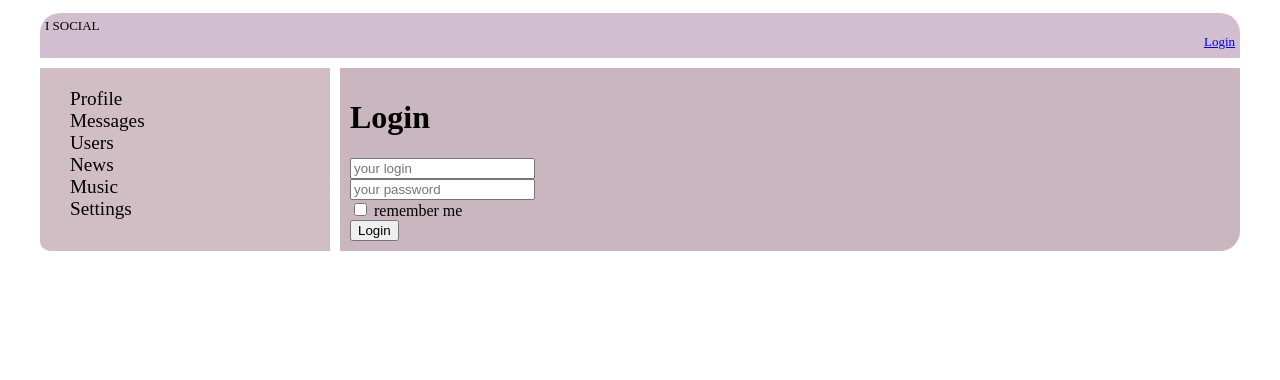
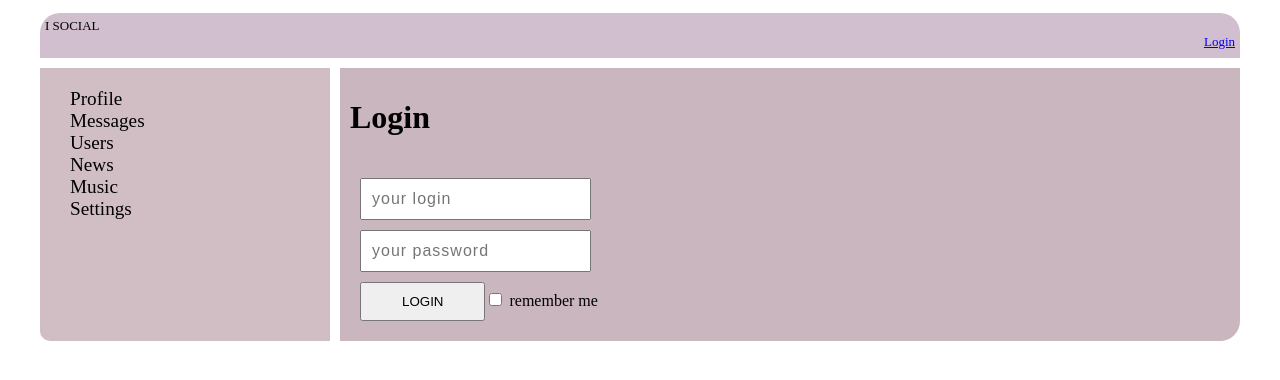
Before and after one commit to AirMous3/social, a React (Create React App) app: page /login in a window 1280 px wide. Shown: the top 380 px of the page. Built offline with nearby package versions, Linux system fonts and the light colour scheme; no server answers.

Commit message:
some styles for login and validation

```diff
--- a/src/components/Forms/AddPostOrMessageForm.tsx
+++ b/src/components/Forms/AddPostOrMessageForm.tsx
@@ -1,6 +1,5 @@
 import React from 'react'
 import { SubmitHandler, useForm } from 'react-hook-form'
-
 
 type FormType = {
     message: string
@@ -9,20 +8,29 @@ type FormType = {
 type PropsType = {
     callBack: (text: string) => void
 }
+
+
+
 export const AddPostForm = (props: PropsType) => {
 
-    const { register, handleSubmit, setValue, formState: { errors } } = useForm<FormType>({ mode: 'onChange' })
+    const { register, handleSubmit, setValue, formState: { errors } } = useForm<FormType>({ mode: 'onChange', })
     const onSubmit: SubmitHandler<FormType> = (data) => {
         props.callBack(data.message)
         setValue("message", "")
     }
+    console.log(errors);
 
 
     return (
         <form onSubmit={handleSubmit(onSubmit)}>
 
-            <textarea {...register('message', { required: false, maxLength: { value: 300, message: 'max length 300' } })}
-                placeholder={"Напиши своё сообщение"} /> {errors.message?.type === 'maxLength' && <span>max length 300</span>}
+            <textarea {...register('message', {
+                required: true, minLength: 1,
+            })}
+                placeholder={"Напиши своё сообщение"} />
+            <span>
+
+            </span>
 
             <div>
                 <button >Send</button>
--- /dev/null
+++ b/src/components/Login/Login.module.css
@@ -0,0 +1,21 @@
+.input {
+    padding: 10px;
+    letter-spacing: 1px;
+    font-size: 1rem;
+    margin-top: 10px;
+    outline: none;
+}
+
+.button {
+    padding: 10px 40px;
+    margin-top: 10px;
+    text-transform: uppercase;
+}
+
+.form {
+    padding: 10px;
+}
+
+.errorMessage {
+    color: red;
+}
--- a/src/components/Login/Login.tsx
+++ b/src/components/Login/Login.tsx
@@ -2,6 +2,7 @@ import React from "react";
 import { SubmitHandler, useForm } from "react-hook-form";
 import { useDispatch } from "react-redux";
 import { login } from "../../redux/loginReducer";
+import s from "./Login.module.css"
 
 export const Login = () => {
     return (
@@ -27,26 +28,27 @@ const LoginForm = () => {
     const onSubmit: SubmitHandler<FormType> = (data) => dispatch(login(data.login, data.password, data.rememberMe))
 
     return (
-        <form onSubmit={handleSubmit(onSubmit)} >
+        <form className={s.form} onSubmit={handleSubmit(onSubmit)} >
             <div>
-                <input {...register('login', { required: true, maxLength: { value: 30, message: 'max length 30' } })}
+                <input className={s.input} {...register('login', { required: true, maxLength: { value: 30, message: 'max length 30' } })}
                     type="text" placeholder={"your login"} />
 
-                {errors.login?.type === 'required' && <span>required field</span>}
-                {errors.login?.type === 'maxLength' && <span>max length 30</span>}
+                {errors.login?.type === 'required' && <div className={s.errorMessage} >required field</div>}
+                {errors.login?.type === 'maxLength' && <div className={s.errorMessage}>max length 30</div>}
             </div>
             <div>
-                <input {...register('password', { required: true, maxLength: { value: 100, message: 'max length 100' } })}
-                    type="text" placeholder={'your password'} />
+                <input className={s.input} {...register('password', { required: true, maxLength: { value: 100, message: 'max length 100' } })}
+                    type="password" placeholder={'your password'} />
 
-                {errors.password?.type === 'required' && <span>required field</span>}
-                {errors.password?.type === 'maxLength' && <span>max length 100</span>}
+                {errors.password?.type === 'required' && <div className={s.errorMessage}>required field</div>}
+                {errors.password?.type === 'maxLength' && <div className={s.errorMessage}>max length 100</div>}
             </div>
             <div>
+                <button className={s.button}>Login</button>
                 <input {...register('rememberMe')} type="checkBox" /> remember me
             </div>
             <div>
-                <button>Login</button>
+
             </div>
 
         </form>
```
